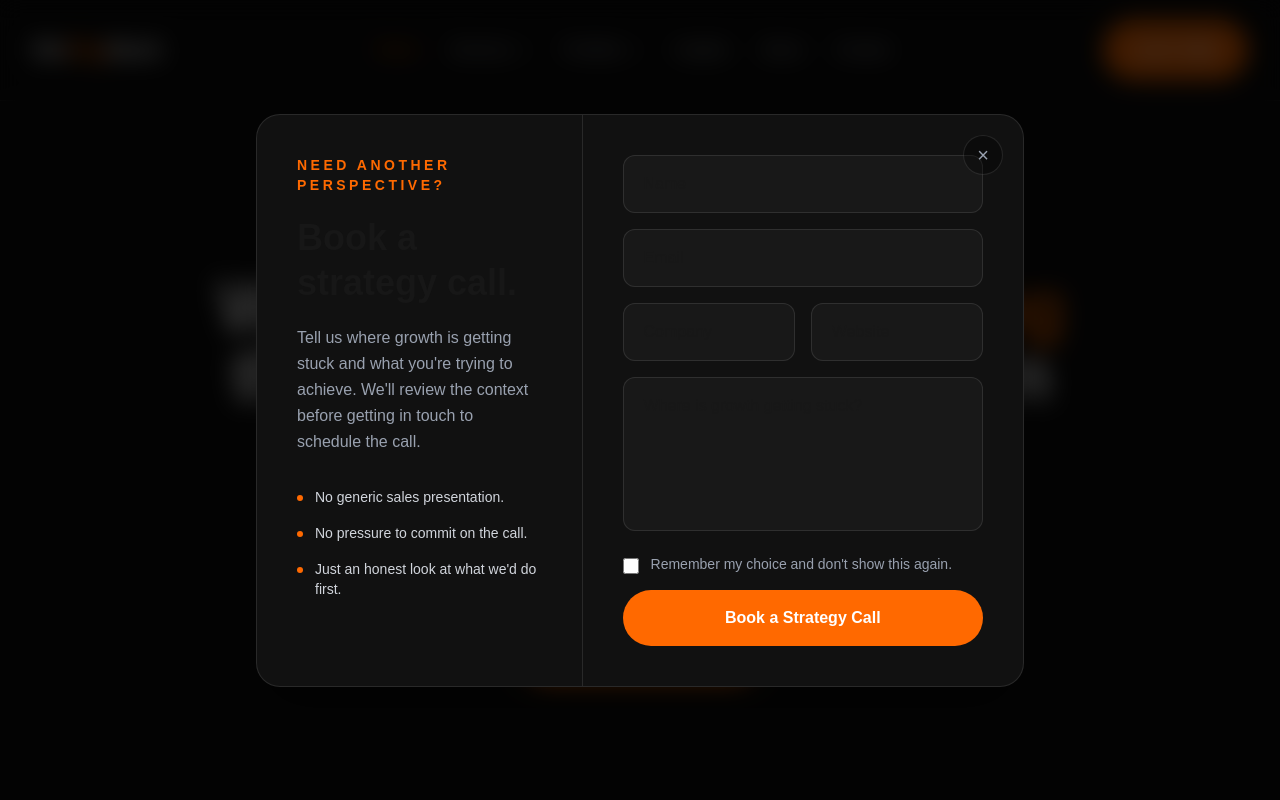
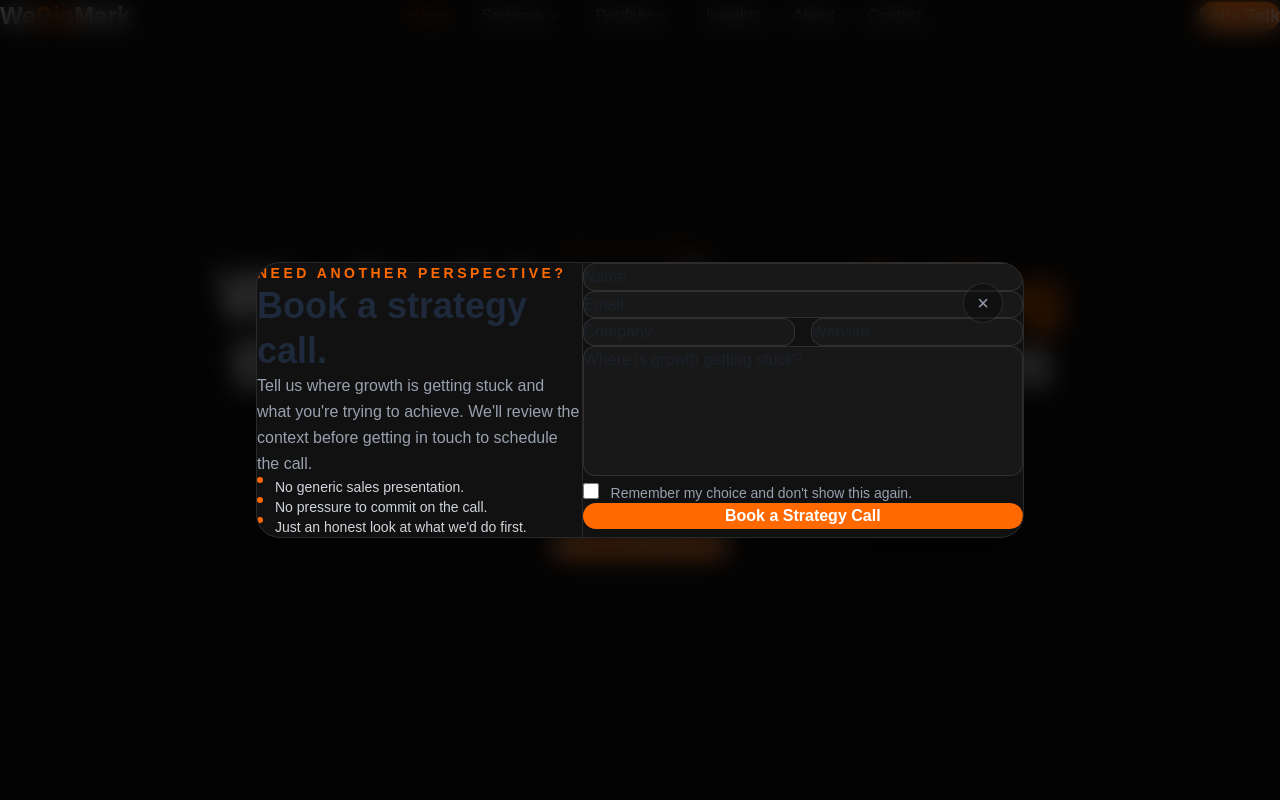
Before and after one commit to arunwog/wedigmark, a Next.js app: page / in a window 1280 px wide. Shown: the top 800 px of the page. Built offline with nearby package versions, Linux system fonts and the light colour scheme.

Commit message:
Update globals.css
Testing

```diff
--- a/app/globals.css
+++ b/app/globals.css
@@ -1,56 +1,73 @@
 @import "tailwindcss";
 
 :root {
-  --background: #ffffff;
-  --foreground: #171717;
-  --primary: #3b82f6;        /* Blue */
-  --primary-light: #60a5fa;
-  --primary-dark: #1e40af;
-  --secondary: #8b5cf6;      /* Purple */
-  --secondary-light: #a78bfa;
-  --accent: #ec4899;         /* Pink */
-  --success: #10b981;        /* Green */
-  --warning: #f59e0b;        /* Amber */
-  --error: #ef4444;          /* Red */
-  --border: #e5e7eb;         /* Light gray */
-  --muted: #6b7280;          /* Medium gray */
+  /* Colors */
+  --background: #f8fafc;
+  --foreground: #1e293b;
+
+  /* Accent colors */
+  --primary: #2563eb;
+  --secondary: #7c3aed;
+  --muted: #64748b;
 }
 
 @theme inline {
   --color-background: var(--background);
   --color-foreground: var(--foreground);
+
   --color-primary: var(--primary);
   --color-secondary: var(--secondary);
-  --color-accent: var(--accent);
-  --color-success: var(--success);
-  --color-warning: var(--warning);
-  --color-error: var(--error);
-  --color-border: var(--border);
-  --color-muted: var(--muted);
+
   --font-sans: var(--font-geist-sans);
   --font-mono: var(--font-geist-mono);
 }
 
 @media (prefers-color-scheme: dark) {
   :root {
-    --background: #0a0a0a;
-    --foreground: #ededed;
+    --background: #0f172a;
+    --foreground: #f8fafc;
+
     --primary: #60a5fa;
-    --primary-light: #93c5fd;
-    --primary-dark: #1e40af;
     --secondary: #a78bfa;
-    --secondary-light: #c4b5fd;
-    --accent: #f472b6;
-    --success: #34d399;
-    --warning: #fbbf24;
-    --error: #f87171;
-    --border: #374151;
-    --muted: #9ca3af;
+    --muted: #94a3b8;
   }
 }
 
+* {
+  margin: 0;
+  padding: 0;
+  box-sizing: border-box;
+}
+
+html {
+  scroll-behavior: smooth;
+}
+
 body {
-  background: var(--background);
+  min-height: 100vh;
+  font-family: Arial, Helvetica, sans-serif;
+  background:
+    radial-gradient(circle at top left, rgba(37, 99, 235, 0.08), transparent 35%),
+    radial-gradient(circle at bottom right, rgba(124, 58, 237, 0.08), transparent 35%),
+    var(--background);
   color: var(--foreground);
-  font-family: Arial, Helvetica, sans-serif;
+  line-height: 1.6;
+  transition: background 0.3s ease, color 0.3s ease;
 }
+
+/* Nice text selection */
+::selection {
+  background: var(--primary);
+  color: white;
+}
+
+/* Smooth transitions */
+a,
+button {
+  transition: all 0.25s ease;
+}
+
+button:hover,
+a:hover {
+  opacity: 0.9;
+}
```
